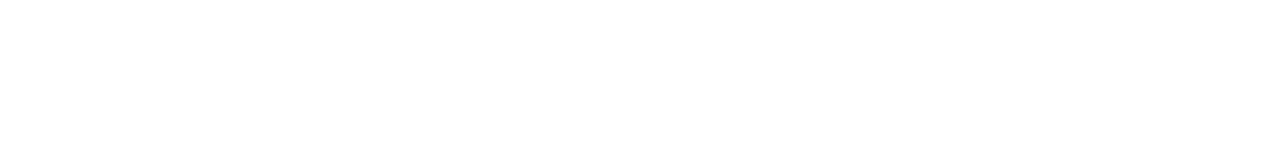
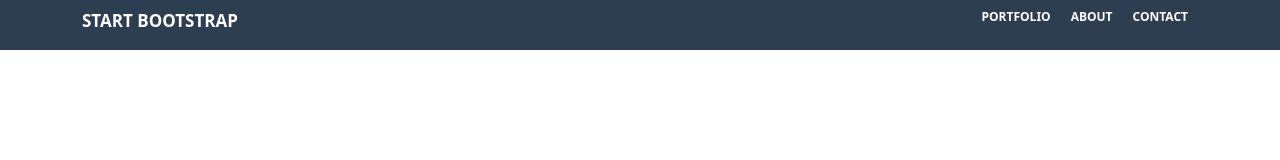
Before and after one commit to Darius104/html-css-bootstrap-freelancer, a plain HTML site: page index.html in a window 1280 px wide. Drawn offline with nearby package versions, Linux system fonts and the light colour scheme.

Commit message:
Header done

```diff
--- a/css/style.css
+++ b/css/style.css
@@ -0,0 +1,35 @@
+/* sfondo e colore header */
+._background{
+    background-color: #2c3e50;
+    color: white;
+    height: 50px;
+    display: flex;
+    align-items: center;
+}
+/* CARATTERE SCRITTA PRIMA COLONNA */
+.row .col-6:nth-child(1){
+    text-transform: uppercase;
+    font-weight: bold;
+    font-size: 17px;
+    display: block;
+}
+/* MODIFICHE LISTA DESTRA */
+.row .col-6 .box ul{
+    list-style-type: none;
+    display: flex;
+    justify-content: flex-end;
+}
+.row .col-6 .box ul li{
+    text-transform: uppercase;
+    font-weight: bold;
+    margin: 0 10px;
+    font-size: 12px;
+}
+/* IL MENù */
+.row .col-6:nth-child(2){
+    text-align: right;
+}
+.centratura{
+    display: flex;
+    align-items: center;
+}
--- a/index.html
+++ b/index.html
@@ -3,12 +3,48 @@
 <head>
     <meta charset="UTF-8">
     <meta http-equiv="X-UA-Compatible" content="IE=edge">
+
     <meta name="viewport" content="width=device-width, initial-scale=1.0">
+    <link rel="stylesheet" href="https://pro.fontawesome.com/releases/v5.10.0/css/all.css" integrity="sha384-AYmEC3Yw5cVb3ZcuHtOA93w35dYTsvhLPVnYs9eStHfGJvOvKxVfELGroGkvsg+p" crossorigin="anonymous"/>
     <link href="https://cdn.jsdelivr.net/npm/bootstrap@5.0.2/dist/css/bootstrap.min.css" rel="stylesheet" integrity="sha384-EVSTQN3/azprG1Anm3QDgpJLIm9Nao0Yz1ztcQTwFspd3yD65VohhpuuCOmLASjC" crossorigin="anonymous">
     <link rel="stylesheet" href="css/style.css">
     <title>Document</title>
 </head>
 <body>
+    <!-- HEADER -->
+    <header>
+        <div class="_background">
+            <!-- CONTAINER -->
+            <div class="container">
 
+                <div class="row">
+                    <!-- PRIMA COL -->
+
+                    <div class="col-6">
+                        <div class="box">
+                            start bootstrap
+                        </div>
+                    </div>
+                    <!-- SECONDA COLONNA -->
+                    <div class="col-6">
+                        <div class="box d-none d-sm-block">
+                            <!-- LISTA COLONNA DESTRA -->
+                            <ul>
+                                <li>portfolio</li>
+                                <li>about</li>
+                                <li>contact</li>
+                            </ul>
+                        </div>
+
+                        <div class="box d-block d-sm-none">
+                            <i class="fas fa-bars"></i>
+                        </div>
+                    </div>
+                </div>
+
+            </div>
+        </div>
+    </header>
+    <!-- END-HEADER -->
 </body>
 </html>
```
